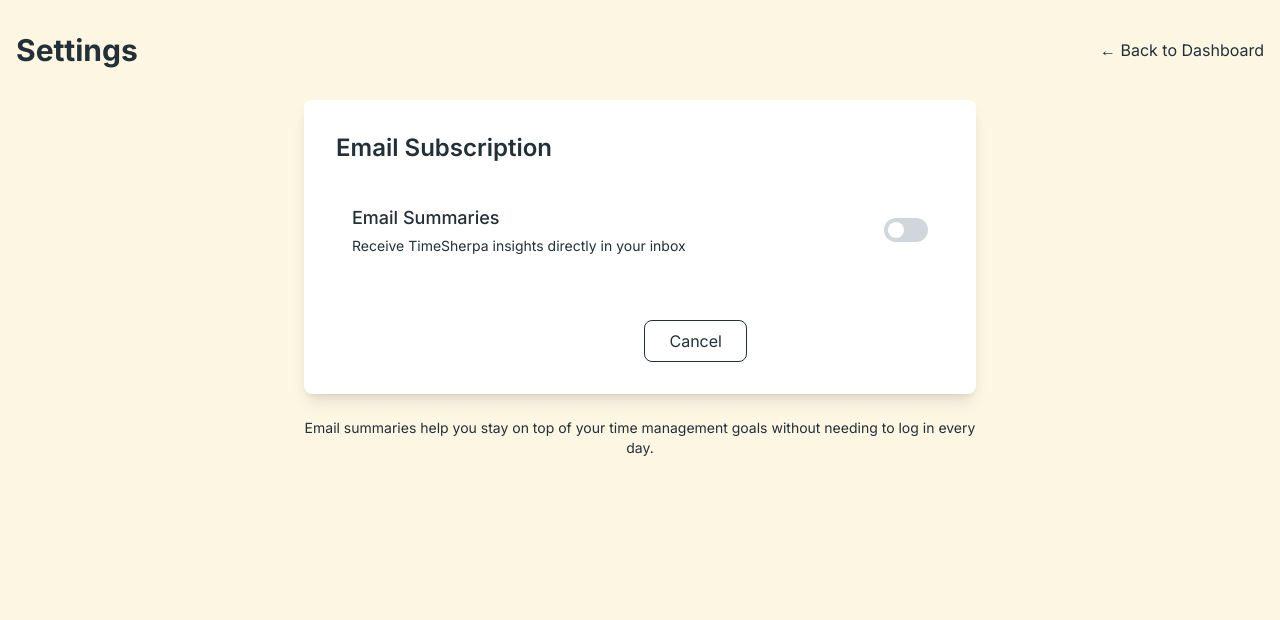
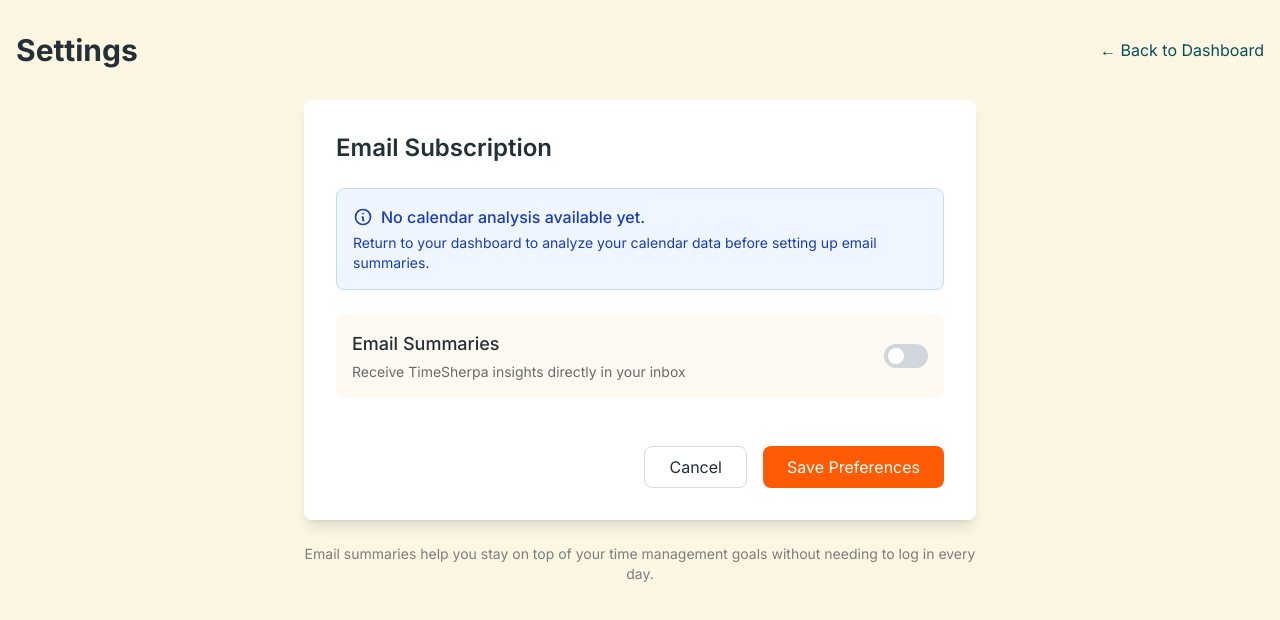
Before and after one commit to dougrathbone/time-sherpa, a React (Vite) app in the folder app/: page /settings in a window 1280 px wide. Shown: the top 620 px of the page. Built offline with nearby package versions, Linux system fonts and the light colour scheme; no server answers.

Commit message:
Added cache management for local calendar state of logged in sessions.

```diff
--- a/app/src/client/App.tsx
+++ b/app/src/client/App.tsx
@@ -1,6 +1,7 @@
 import React from 'react';
 import { Routes, Route } from 'react-router-dom';
 import { AuthProvider } from './hooks/useAuth';
+import { CalendarAnalysisProvider } from './hooks/useCalendarAnalysis';
 import Landing from './pages/Landing';
 import Dashboard from './pages/Dashboard';
 import { Settings } from './pages/Settings';
@@ -8,6 +9,7 @@ import { Settings } from './pages/Settings';
 function App() {
   return (
     <AuthProvider>
+      <CalendarAnalysisProvider>
         <div className="min-h-screen">
           <Routes>
             <Route path="/" element={<Landing />} />
@@ -15,6 +17,7 @@ function App() {
             <Route path="/settings" element={<Settings />} />
           </Routes>
         </div>
+      </CalendarAnalysisProvider>
     </AuthProvider>
   );
 }
--- /dev/null
+++ b/app/src/client/hooks/useCalendarAnalysis.tsx
@@ -0,0 +1,146 @@
+import React, { createContext, useContext, useState, useCallback, ReactNode } from 'react';
+
+interface CalendarAnalysis {
+  categories: {
+    name: string;
+    totalHours: number;
+    percentage: number;
+    eventCount: number;
+  }[];
+  totalMeetingHours: number;
+  focusHours: number;
+  keyInsights: string[];
+  topCollaborators: {
+    name: string;
+    hours: number;
+  }[];
+}
+
+interface ScheduleSuggestions {
+  suggestions: string[];
+  anomalies: string[];
+  focusTimeRecommendations: string[];
+}
+
+interface CalendarAnalysisState {
+  analysis: CalendarAnalysis | null;
+  suggestions: ScheduleSuggestions | null;
+  loading: boolean;
+  error: string | null;
+  lastFetched: Date | null;
+}
+
+interface CalendarAnalysisContextType extends CalendarAnalysisState {
+  fetchAnalysis: () => Promise<void>;
+  fetchSuggestions: () => Promise<void>;
+  clearData: () => void;
+  isStale: () => boolean;
+}
+
+const CalendarAnalysisContext = createContext<CalendarAnalysisContextType | undefined>(undefined);
+
+interface CalendarAnalysisProviderProps {
+  children: ReactNode;
+}
+
+export function CalendarAnalysisProvider({ children }: CalendarAnalysisProviderProps) {
+  const [state, setState] = useState<CalendarAnalysisState>({
+    analysis: null,
+    suggestions: null,
+    loading: false,
+    error: null,
+    lastFetched: null,
+  });
+
+  const fetchAnalysis = useCallback(async () => {
+    if (state.loading) return; // Prevent duplicate requests
+
+    setState(prev => ({ ...prev, loading: true, error: null }));
+
+    try {
+      const response = await fetch('/api/calendar/analysis', {
+        credentials: 'include',
+      });
+
+      if (response.ok) {
+        const data = await response.json();
+        setState(prev => ({
+          ...prev,
+          analysis: data.analysis,
+          loading: false,
+          lastFetched: new Date(),
+        }));
+      } else {
+        throw new Error('Failed to fetch analysis');
+      }
+    } catch (err) {
+      console.error('Error fetching analysis:', err);
+      setState(prev => ({
+        ...prev,
+        error: 'Failed to load calendar analysis',
+        loading: false,
+      }));
+    }
+  }, [state.loading]);
+
+  const fetchSuggestions = useCallback(async () => {
+    try {
+      const response = await fetch('/api/calendar/upcoming', {
+        credentials: 'include',
+      });
+
+      if (response.ok) {
+        const data = await response.json();
+        setState(prev => ({
+          ...prev,
+          suggestions: data.suggestions,
+        }));
+      } else {
+        throw new Error('Failed to fetch suggestions');
+      }
+    } catch (err) {
+      console.error('Error fetching suggestions:', err);
+      // Don't set error for suggestions as they're secondary
+    }
+  }, []);
+
+  const clearData = useCallback(() => {
+    setState({
+      analysis: null,
+      suggestions: null,
+      loading: false,
+      error: null,
+      lastFetched: null,
+    });
+  }, []);
+
+  const isStale = useCallback(() => {
+    if (!state.lastFetched) return true;
+
+    // Consider data stale after 10 minutes
+    const staleThreshold = 10 * 60 * 1000; // 10 minutes in milliseconds
+    return (Date.now() - state.lastFetched.getTime()) > staleThreshold;
+  }, [state.lastFetched]);
+
+  const contextValue: CalendarAnalysisContextType = {
+    ...state,
+    fetchAnalysis,
+    fetchSuggestions,
+    clearData,
+    isStale,
+  };
+
+  return (
+    <CalendarAnalysisContext.Provider value={contextValue}>
+      {children}
+    </CalendarAnalysisContext.Provider>
+  );
+}
+
+export function useCalendarAnalysis() {
+  const context = useContext(CalendarAnalysisContext);
+  if (context === undefined) {
+    throw new Error('useCalendarAnalysis must be used within a CalendarAnalysisProvider');
+  }
+  return context;
+}
--- a/app/src/client/pages/Settings.tsx
+++ b/app/src/client/pages/Settings.tsx
@@ -1,5 +1,6 @@
 import React, { useState, useEffect } from 'react';
 import { useNavigate } from 'react-router-dom';
+import { useCalendarAnalysis } from '../hooks/useCalendarAnalysis';
 import axios from 'axios';
 
 interface SubscriptionPreferences {
@@ -9,6 +10,7 @@ interface SubscriptionPreferences {
 
 export function Settings() {
   const navigate = useNavigate();
+  const { analysis, loading: analysisLoading } = useCalendarAnalysis();
   const [loading, setLoading] = useState(true);
   const [saving, setSaving] = useState(false);
   const [preferences, setPreferences] = useState<SubscriptionPreferences>({
@@ -68,11 +70,15 @@ export function Settings() {
     }));
   };
 
+  const handleBackToDashboard = () => {
+    navigate('/dashboard');
+  };
+
   if (loading) {
     return (
-      <div className="min-h-screen bg-primary-light flex items-center justify-center">
+      <div className="min-h-screen bg-primary-cream flex items-center justify-center">
         <div className="text-center">
-          <div className="animate-spin rounded-full h-12 w-12 border-b-2 border-accent mx-auto"></div>
+          <div className="animate-spin rounded-full h-12 w-12 border-b-2 border-primary-orange mx-auto"></div>
           <p className="mt-4 text-primary-dark">Loading preferences...</p>
         </div>
       </div>
@@ -80,13 +86,13 @@ export function Settings() {
   }
 
   return (
-    <div className="min-h-screen bg-primary-light">
+    <div className="min-h-screen bg-primary-cream">
       <div className="container mx-auto px-4 py-8">
         <div className="flex items-center justify-between mb-8">
           <h1 className="text-3xl font-bold text-primary-dark">Settings</h1>
           <button
-            onClick={() => navigate('/dashboard')}
-            className="text-secondary hover:text-secondary-dark transition-colors"
+            onClick={handleBackToDashboard}
+            className="text-primary-teal hover:text-primary-dark transition-colors"
           >
             ← Back to Dashboard
           </button>
@@ -94,6 +100,21 @@ export function Settings() {
 
         <div className="max-w-2xl mx-auto bg-white rounded-lg shadow-lg p-8">
           <h2 className="text-2xl font-semibold text-primary-dark mb-6">Email Subscription</h2>
+
+          {/* Analysis Status */}
+          {!analysisLoading && !analysis && (
+            <div className="bg-blue-50 border border-blue-200 text-blue-800 p-4 rounded-lg mb-6">
+              <div className="flex items-center gap-2">
+                <svg className="w-5 h-5" fill="none" stroke="currentColor" viewBox="0 0 24 24">
+                  <path strokeLinecap="round" strokeLinejoin="round" strokeWidth={2} d="M13 16h-1v-4h-1m1-4h.01M21 12a9 9 0 11-18 0 9 9 0 0118 0z" />
+                </svg>
+                <span className="font-medium">No calendar analysis available yet.</span>
+              </div>
+              <p className="mt-1 text-sm">
+                Return to your dashboard to analyze your calendar data before setting up email summaries.
+              </p>
+            </div>
+          )}
 
           {message && (
             <div className={`p-4 rounded-lg mb-6 ${
@@ -104,17 +125,17 @@ export function Settings() {
           )}
 
           <div className="space-y-6">
-            <div className="flex items-center justify-between p-4 bg-neutral-light rounded-lg">
+            <div className="flex items-center justify-between p-4 bg-primary-cream/50 rounded-lg">
               <div>
                 <h3 className="text-lg font-medium text-primary-dark">Email Summaries</h3>
-                <p className="text-sm text-neutral-dark mt-1">
+                <p className="text-sm text-primary-dark/70 mt-1">
                   Receive TimeSherpa insights directly in your inbox
                 </p>
               </div>
               <button
                 onClick={handleToggleSubscription}
                 className={`relative inline-flex h-6 w-11 items-center rounded-full transition-colors ${
-                  preferences.isSubscribed ? 'bg-accent' : 'bg-gray-300'
+                  preferences.isSubscribed ? 'bg-primary-orange' : 'bg-gray-300'
                 }`}
               >
                 <span
@@ -126,7 +147,7 @@ export function Settings() {
             </div>
 
             {preferences.isSubscribed && (
-              <div className="p-4 bg-neutral-light rounded-lg">
+              <div className="p-4 bg-primary-cream/50 rounded-lg">
                 <h3 className="text-lg font-medium text-primary-dark mb-4">Delivery Frequency</h3>
                 <div className="space-y-3">
                   <label className="flex items-center cursor-pointer">
@@ -136,11 +157,11 @@ export function Settings() {
                       value="daily"
                       checked={preferences.frequency === 'daily'}
                       onChange={() => handleFrequencyChange('daily')}
-                      className="mr-3 text-accent focus:ring-accent"
+                      className="mr-3 text-primary-orange focus:ring-primary-orange"
                     />
                     <div>
                       <span className="font-medium text-primary-dark">Daily</span>
-                      <p className="text-sm text-neutral-dark">
+                      <p className="text-sm text-primary-dark/70">
                         Get a summary of your previous day's calendar every morning
                       </p>
                     </div>
@@ -153,11 +174,11 @@ export function Settings() {
                       value="weekly"
                       checked={preferences.frequency === 'weekly'}
                       onChange={() => handleFrequencyChange('weekly')}
-                      className="mr-3 text-accent focus:ring-accent"
+                      className="mr-3 text-primary-orange focus:ring-primary-orange"
                     />
                     <div>
                       <span className="font-medium text-primary-dark">Weekly</span>
-                      <p className="text-sm text-neutral-dark">
+                      <p className="text-sm text-primary-dark/70">
                         Receive a comprehensive weekly review every Monday morning
                       </p>
                     </div>
@@ -168,15 +189,15 @@ export function Settings() {
 
             <div className="flex justify-end space-x-4 pt-6">
               <button
-                onClick={() => navigate('/dashboard')}
-                className="px-6 py-2 border border-neutral-dark text-neutral-dark rounded-lg hover:bg-neutral-light transition-colors"
+                onClick={handleBackToDashboard}
+                className="px-6 py-2 border border-primary-gray text-primary-dark rounded-lg hover:bg-primary-cream/30 transition-colors"
               >
                 Cancel
               </button>
               <button
                 onClick={handleSave}
                 disabled={saving}
-                className="px-6 py-2 bg-accent text-white rounded-lg hover:bg-accent-dark transition-colors disabled:opacity-50 disabled:cursor-not-allowed"
+                className="px-6 py-2 bg-primary-orange text-white rounded-lg hover:bg-primary-orange/90 transition-colors disabled:opacity-50 disabled:cursor-not-allowed"
               >
                 {saving ? 'Saving...' : 'Save Preferences'}
               </button>
@@ -184,7 +205,7 @@ export function Settings() {
           </div>
         </div>
 
-        <div className="max-w-2xl mx-auto mt-6 text-center text-sm text-neutral-dark">
+        <div className="max-w-2xl mx-auto mt-6 text-center text-sm text-primary-dark/60">
           <p>
             Email summaries help you stay on top of your time management goals without
             needing to log in every day.
```
Also changed, not shown: app/src/client/pages/Dashboard.tsx (+66 -64 lines), 1 other file (tests, documents, lock files or other folders). Lines whose indentation alone changed are shown as unchanged.
